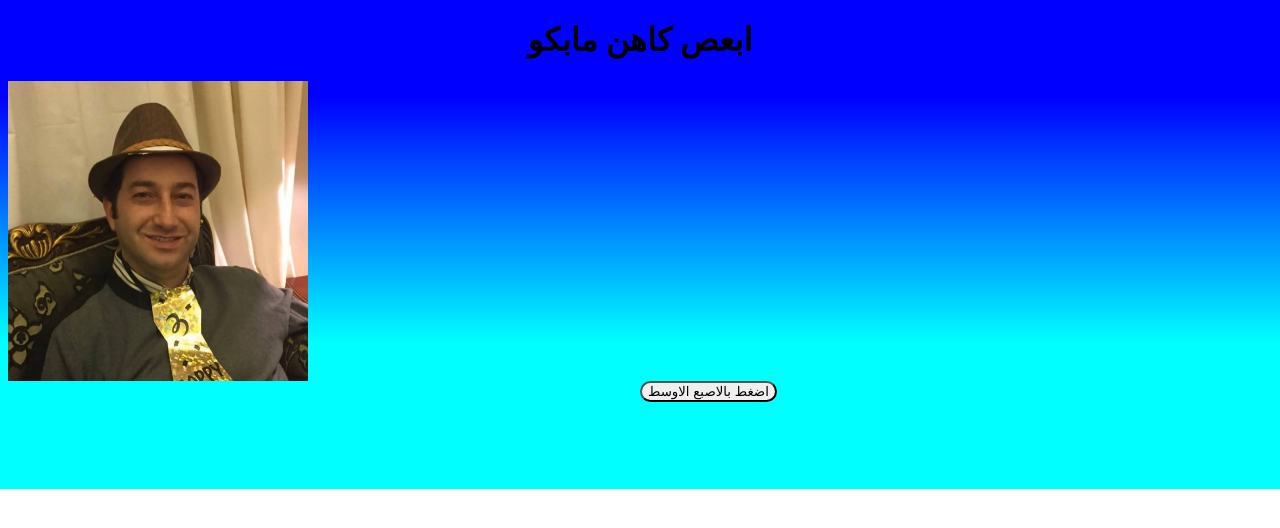
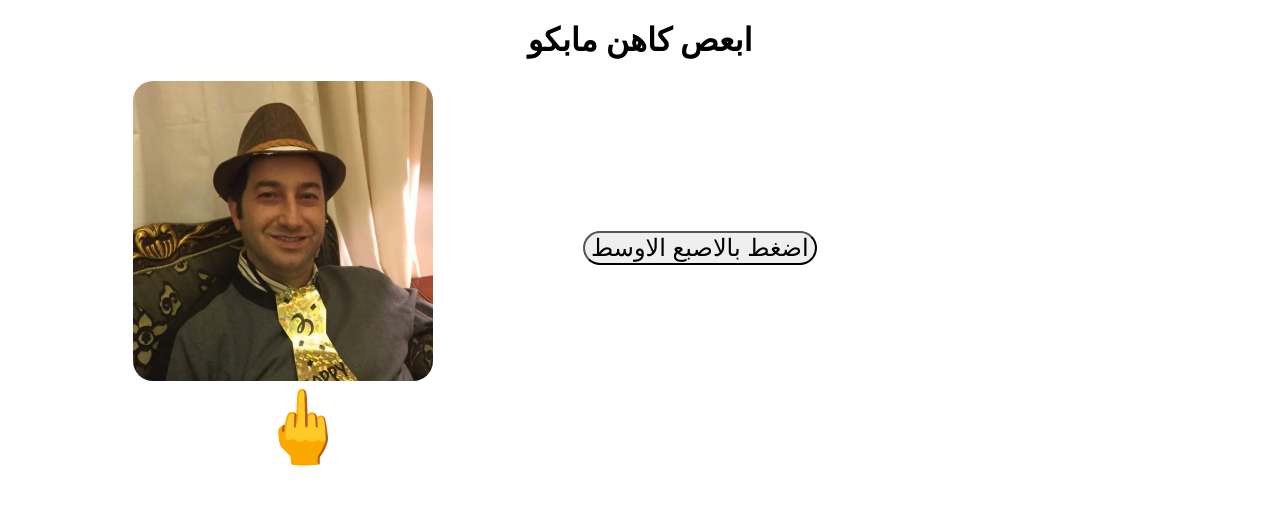
Before and after one commit to 963MAJD963/sami-nami, a plain HTML site: page index.html in a window 1280 px wide. Drawn offline with Linux system fonts and the light colour scheme.

Commit message:
Add files via upload

```diff
--- a/index.html
+++ b/index.html
@@ -5,49 +5,52 @@
   <title>سامي نامي</title>
   <style>
     body{
-        background:linear-gradient(blue 20% , aqua 70%);
+        background-color: white;
         background-repeat:no-repeat
     }
     h1 { text-align: center; }
     img {
       width: 300px;
       height: 300px;
-      display: block;
+      display: flexbox;
+      border-radius: 20px;
+      align-items: center;
+      margin-left: 125px ;
     }
     button {
       border-radius: 25px;
       position: absolute;
-      left: 50%;
+      margin: 150px;
       cursor: pointer;
-    }
-    button:active {
-      animation: bounce 0.5s ease;
-    }
-    @keyframes bounce {
-      0%   { transform: translateY(0); }
-      50%  { transform: translateY(-20px); }
-      100% { transform: translateY(0); }
+      font-size: 24px;
     }
     /* الأنيميشن يشتغل على الـ div بس عند الضغط */
-    button:active + div {
+    button:focus + div {
       animation: stick 2s ease;
+      animation-iteration-count: 100;
+
     }
     div {
       width: 10px;
       height: 100px;
-      background-color:aqua;
+      bottom:50px ;
+      font-size: 72px;
+      padding: 0 ;
+      margin: 0 ;
+      margin-left: 250px;
     }
     @keyframes stick {
-      0%   { transform: translate(0px, 150px);background-color: black; }
-      50%  { transform: translate(150px, 150px);background-color: black; }
-      100% { transform: translate(150px, 0px); background-color: black; }
+      0%  {transform: translate(0px, -20px);}
+      50% { transform: translate(0px, 20px);  }
+      100%  {transform: translate(0px, -20px);}
+
     }
   </style>
 </head>
 <body>
   <h1>ابعص كاهن مابكو</h1>
   <img src="normal.jpeg">
-  <button>اضغط بالاصبع الاوسط</button>
-  <div></div>
+  <button onclick="alert('سامي يقول : ايدك عن طيزي')">اضغط بالاصبع الاوسط</button>
+  <div> 🖕 </div>
 </body>
 </html>
```
